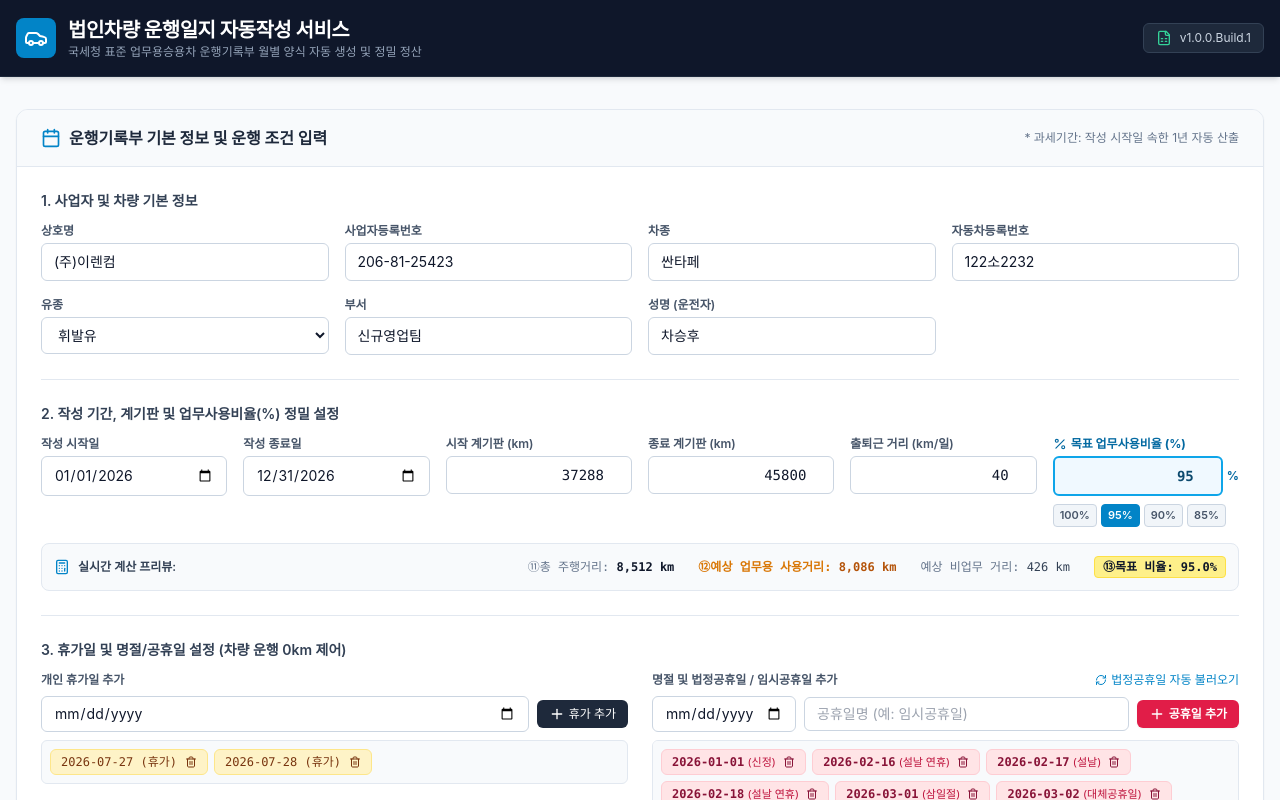
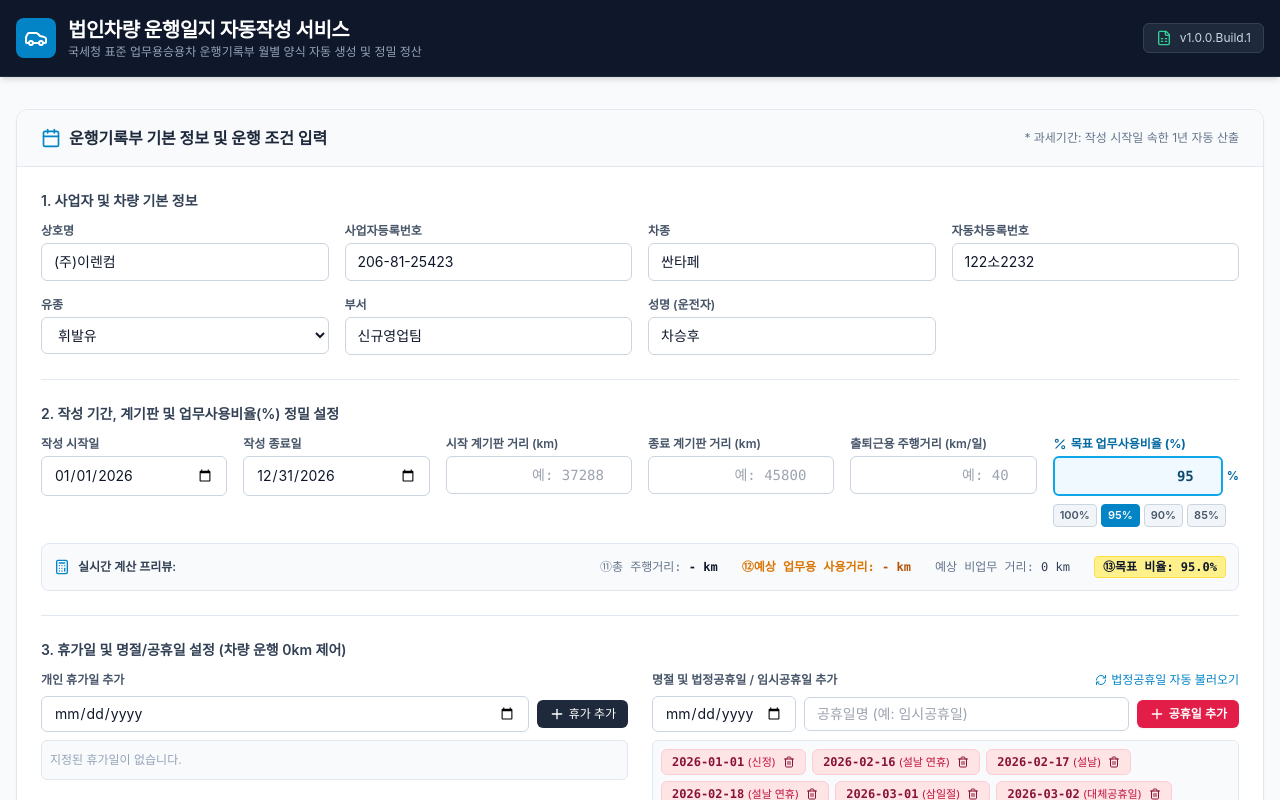
Before and after one commit to DragonRPA/AutoLog_Tax, a Next.js app: page / in a window 1280 px wide. Shown: the top 800 px of the page. Built offline with nearby package versions, Linux system fonts and the light colour scheme.

Commit message:
fix: [v1.0.0.Build.5] 시작/종료 계기판, 출퇴근거리 및 휴가일 초기 입력값 공백 변경

```diff
--- a/src/components/InputForm.tsx
+++ b/src/components/InputForm.tsx
@@ -28,14 +28,16 @@ export const InputForm: React.FC<InputFormProps> = ({
 
   const [startDate, setStartDate] = useState('2026-01-01');
   const [endDate, setEndDate] = useState('2026-12-31');
-  const [initialOdometer, setInitialOdometer] = useState<number>(37288);
-  const [finalOdometer, setFinalOdometer] = useState<number>(45800);
-  const [commuteDistance, setCommuteDistance] = useState<number>(40);
+
+  // 계기판 및 출퇴근거리 초기값을 공백("")으로 지정
+  const [initialOdometer, setInitialOdometer] = useState<string>('');
+  const [finalOdometer, setFinalOdometer] = useState<string>('');
+  const [commuteDistance, setCommuteDistance] = useState<string>('');
   const [targetBusinessRatio, setTargetBusinessRatio] = useState<number>(95);
 
-  // 휴가일 관리
+  // 휴가일 초기값을 공백 목록([])으로 지정
   const [vacationInput, setVacationInput] = useState('');
-  const [vacationDates, setVacationDates] = useState<string[]>(['2026-07-27', '2026-07-28']);
+  const [vacationDates, setVacationDates] = useState<string[]>([]);
 
   // 공휴일 및 공휴일 명칭 관리
   const [holidayInput, setHolidayInput] = useState('');
@@ -43,8 +45,10 @@ export const InputForm: React.FC<InputFormProps> = ({
   const [customHolidays, setCustomHolidays] = useState<string[]>([]);
   const [holidayNames, setHolidayNames] = useState<Record<string, string>>({});
 
-  // 실시간 예상 시뮬레이션 계산
-  const totalEstimatedDistance = Math.max(0, finalOdometer - initialOdometer);
+  // 실시간 예상 시뮬레이션 계산 (공백 입력 대응)
+  const initNum = Number(initialOdometer) || 0;
+  const finalNum = Number(finalOdometer) || 0;
+  const totalEstimatedDistance = finalNum > initNum ? finalNum - initNum : 0;
   const estimatedBusinessDistance = Math.round((totalEstimatedDistance * targetBusinessRatio) / 100);
   const estimatedNonBusinessDistance = totalEstimatedDistance - estimatedBusinessDistance;
 
@@ -126,6 +130,19 @@ export const InputForm: React.FC<InputFormProps> = ({
 
   const handleSubmit = (e: React.FormEvent) => {
     e.preventDefault();
+
+    const initVal = Number(initialOdometer);
+    const finalVal = Number(finalOdometer);
+    const commuteVal = Number(commuteDistance) || 0;
+
+    if (!initialOdometer || isNaN(initVal)) {
+      throw new Error('시작 계기판 거리를 입력해주세요.');
+    }
+
+    if (!finalOdometer || isNaN(finalVal)) {
+      throw new Error('종료 계기판 거리를 입력해주세요.');
+    }
+
     onGenerate({
       companyName,
       bizRegNumber,
@@ -136,9 +153,9 @@ export const InputForm: React.FC<InputFormProps> = ({
       driverName,
       startDate,
       endDate,
-      initialOdometer,
-      finalOdometer,
-      commuteDistance,
+      initialOdometer: initVal,
+      finalOdometer: finalVal,
+      commuteDistance: commuteVal,
       targetBusinessRatio,
       vacationDates,
       customHolidays,
@@ -299,12 +316,13 @@ export const InputForm: React.FC<InputFormProps> = ({
 
             <div className="flex flex-col gap-1">
               <label className="text-xs font-semibold text-slate-600 dark:text-slate-400 whitespace-nowrap flex-shrink-0">
-                시작 계기판 (km)
+                시작 계기판 거리 (km)
               </label>
               <input
                 type="number"
                 value={initialOdometer}
-                onChange={e => setInitialOdometer(Number(e.target.value))}
+                onChange={e => setInitialOdometer(e.target.value)}
+                placeholder="예: 37288"
                 required
                 min={0}
                 className="px-3 py-2 text-sm border border-slate-300 dark:border-slate-700 rounded-md bg-white dark:bg-slate-800 text-slate-900 dark:text-slate-100 focus:ring-2 focus:ring-sky-500 outline-none text-right font-mono"
@@ -313,26 +331,28 @@ export const InputForm: React.FC<InputFormProps> = ({
 
             <div className="flex flex-col gap-1">
               <label className="text-xs font-semibold text-slate-600 dark:text-slate-400 whitespace-nowrap flex-shrink-0">
-                종료 계기판 (km)
+                종료 계기판 거리 (km)
               </label>
               <input
                 type="number"
                 value={finalOdometer}
-                onChange={e => setFinalOdometer(Number(e.target.value))}
+                onChange={e => setFinalOdometer(e.target.value)}
+                placeholder="예: 45800"
                 required
-                min={initialOdometer}
+                min={initNum}
                 className="px-3 py-2 text-sm border border-slate-300 dark:border-slate-700 rounded-md bg-white dark:bg-slate-800 text-slate-900 dark:text-slate-100 focus:ring-2 focus:ring-sky-500 outline-none text-right font-mono"
               />
             </div>
 
             <div className="flex flex-col gap-1">
               <label className="text-xs font-semibold text-slate-600 dark:text-slate-400 whitespace-nowrap flex-shrink-0">
-                출퇴근 거리 (km/일)
+                출퇴근용 주행거리 (km/일)
               </label>
               <input
                 type="number"
                 value={commuteDistance}
-                onChange={e => setCommuteDistance(Number(e.target.value))}
+                onChange={e => setCommuteDistance(e.target.value)}
+                placeholder="예: 40"
                 required
                 min={0}
                 className="px-3 py-2 text-sm border border-slate-300 dark:border-slate-700 rounded-md bg-white dark:bg-slate-800 text-slate-900 dark:text-slate-100 focus:ring-2 focus:ring-sky-500 outline-none text-right font-mono"
@@ -388,15 +408,21 @@ export const InputForm: React.FC<InputFormProps> = ({
             <div className="flex items-center gap-6 font-mono whitespace-nowrap">
               <div>
                 <span className="text-slate-500">⑪총 주행거리:</span>{' '}
-                <strong className="text-slate-900 dark:text-slate-100">{totalEstimatedDistance.toLocaleString()} km</strong>
+                <strong className="text-slate-900 dark:text-slate-100">
+                  {totalEstimatedDistance > 0 ? `${totalEstimatedDistance.toLocaleString()} km` : '- km'}
+                </strong>
               </div>
               <div>
                 <span className="text-amber-600 dark:text-amber-400 font-semibold">⑫예상 업무용 사용거리:</span>{' '}
-                <strong className="text-amber-700 dark:text-amber-300">{estimatedBusinessDistance.toLocaleString()} km</strong>
+                <strong className="text-amber-700 dark:text-amber-300">
+                  {estimatedBusinessDistance > 0 ? `${estimatedBusinessDistance.toLocaleString()} km` : '- km'}
+                </strong>
               </div>
               <div>
                 <span className="text-slate-500">예상 비업무 거리:</span>{' '}
-                <span className="text-slate-700 dark:text-slate-300">{estimatedNonBusinessDistance.toLocaleString()} km</span>
+                <span className="text-slate-700 dark:text-slate-300">
+                  {estimatedNonBusinessDistance > 0 ? `${estimatedNonBusinessDistance.toLocaleString()} km` : '0 km'}
+                </span>
               </div>
               <div className="bg-yellow-200 dark:bg-yellow-900/60 px-2 py-0.5 rounded border border-yellow-300 dark:border-yellow-700 text-slate-900 dark:text-yellow-100 font-bold">
                 ⑬목표 비율: {targetBusinessRatio.toFixed(1)}%
@@ -414,6 +440,7 @@ export const InputForm: React.FC<InputFormProps> = ({
           </h3>
 
           <div className="grid grid-cols-1 md:grid-cols-2 gap-6">
+            {/* 개인 휴가일 관리 */}
             <div className="flex flex-col gap-2">
               <label className="text-xs font-semibold text-slate-600 dark:text-slate-400 whitespace-nowrap flex-shrink-0">
                 개인 휴가일 추가
@@ -458,6 +485,7 @@ export const InputForm: React.FC<InputFormProps> = ({
               </div>
             </div>
 
+            {/* 명절 및 법정공휴일/임시공휴일 관리 */}
             <div className="flex flex-col gap-2">
               <div className="flex items-center justify-between">
                 <label className="text-xs font-semibold text-slate-600 dark:text-slate-400 whitespace-nowrap flex-shrink-0">
```
Also changed, not shown: 1 other file (tests, documents, lock files or other folders).
